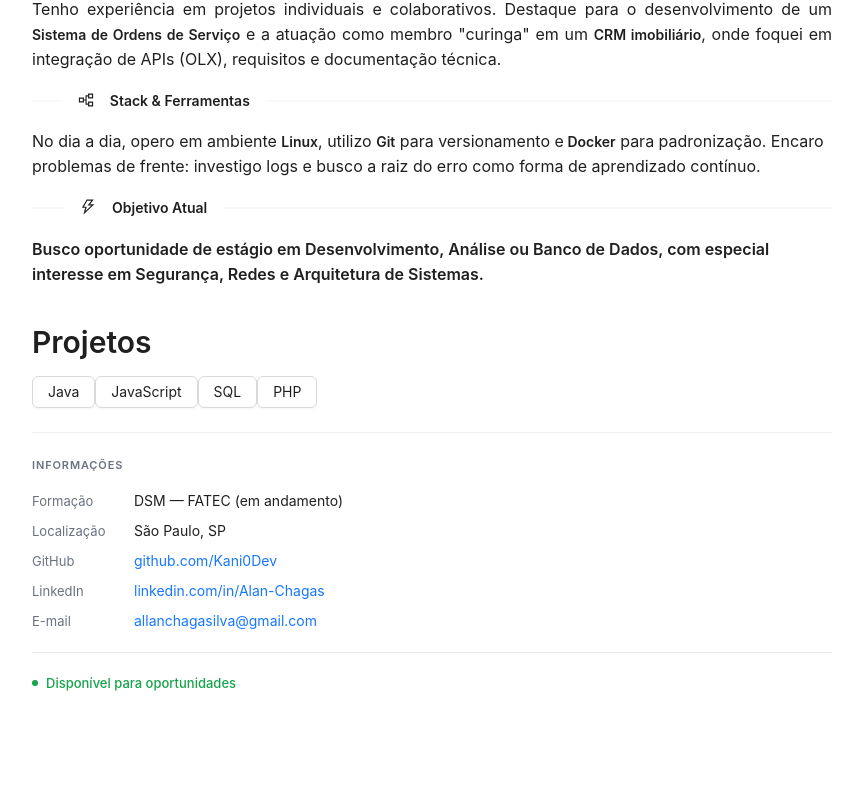
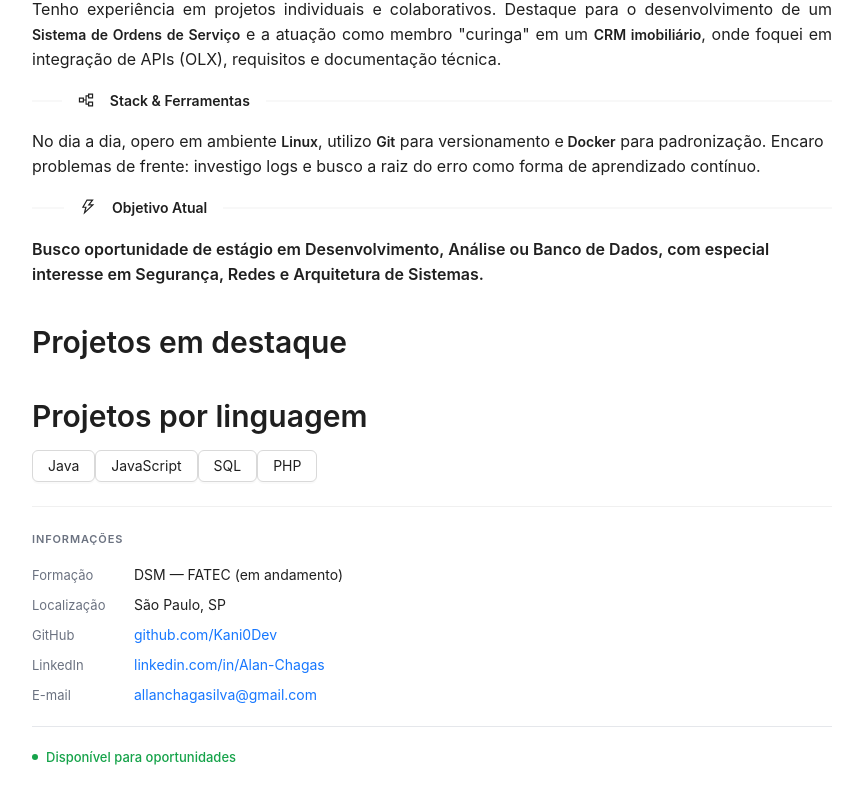
Before and after one commit to kani0dev/Meu-Portifolio, a React (Vite) app: page / in a window 1280 px wide. Shown: the part 642-1442 px from the top of the page, without its empty margins (208-1071 px from the left). Before the commit the page ends 1368 px from the top, so only its background shows below. Built offline with nearby package versions, Linux system fonts and the light colour scheme.

Commit message:
staging some minor changes

```diff
--- a/src/App.jsx
+++ b/src/App.jsx
@@ -18,12 +18,16 @@ function App() {
         Kani0dev <text type="secondary" style={{ fontsize: '18px', fontweight: 'normal' }}>| Allan Chagas</text>
       </Title>
 
+
       <Divider />
-
       <Aboutme/>
 
         <Title level={2}>
-          Projetos
+          Projetos em destaque
+        </Title>
+
+        <Title level={2}>
+          Projetos por linguagem
         </Title>
 
       <Space size="middle" wrap>
```
